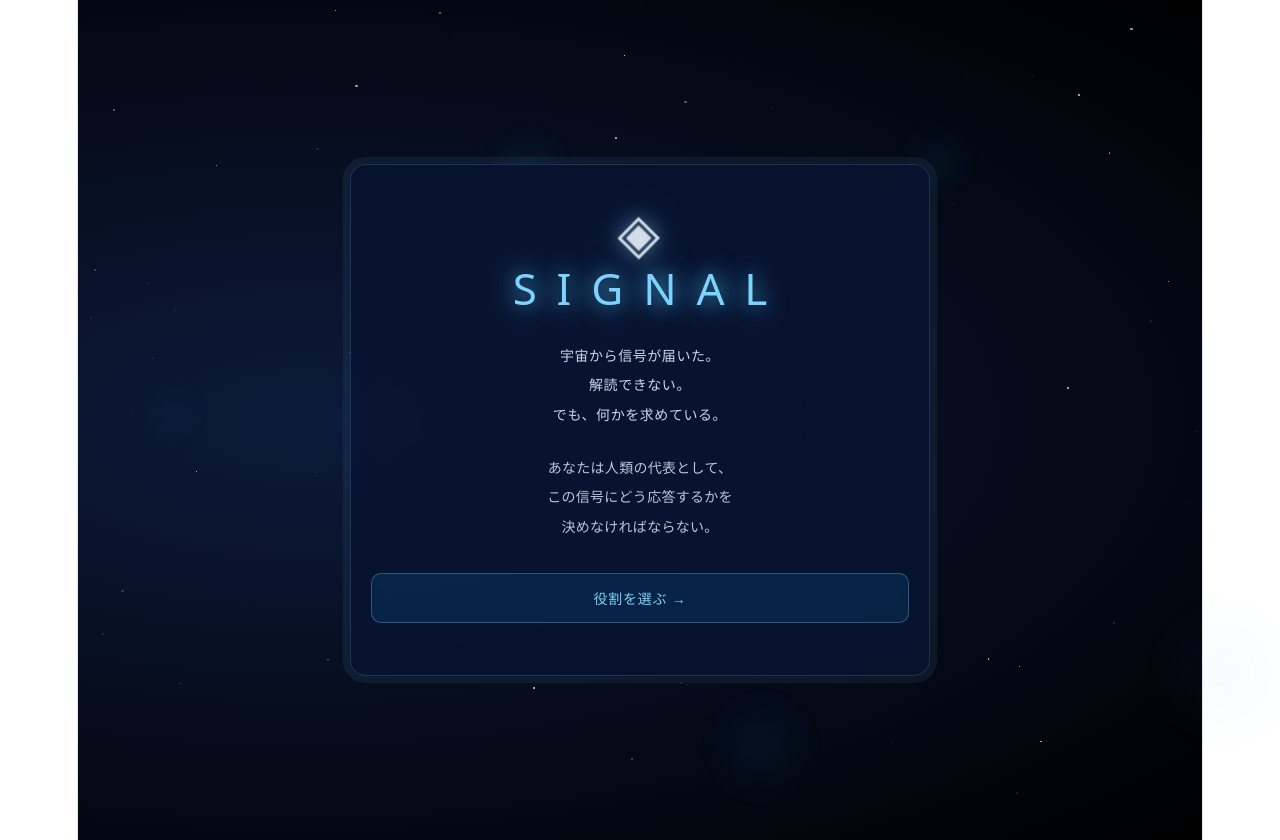
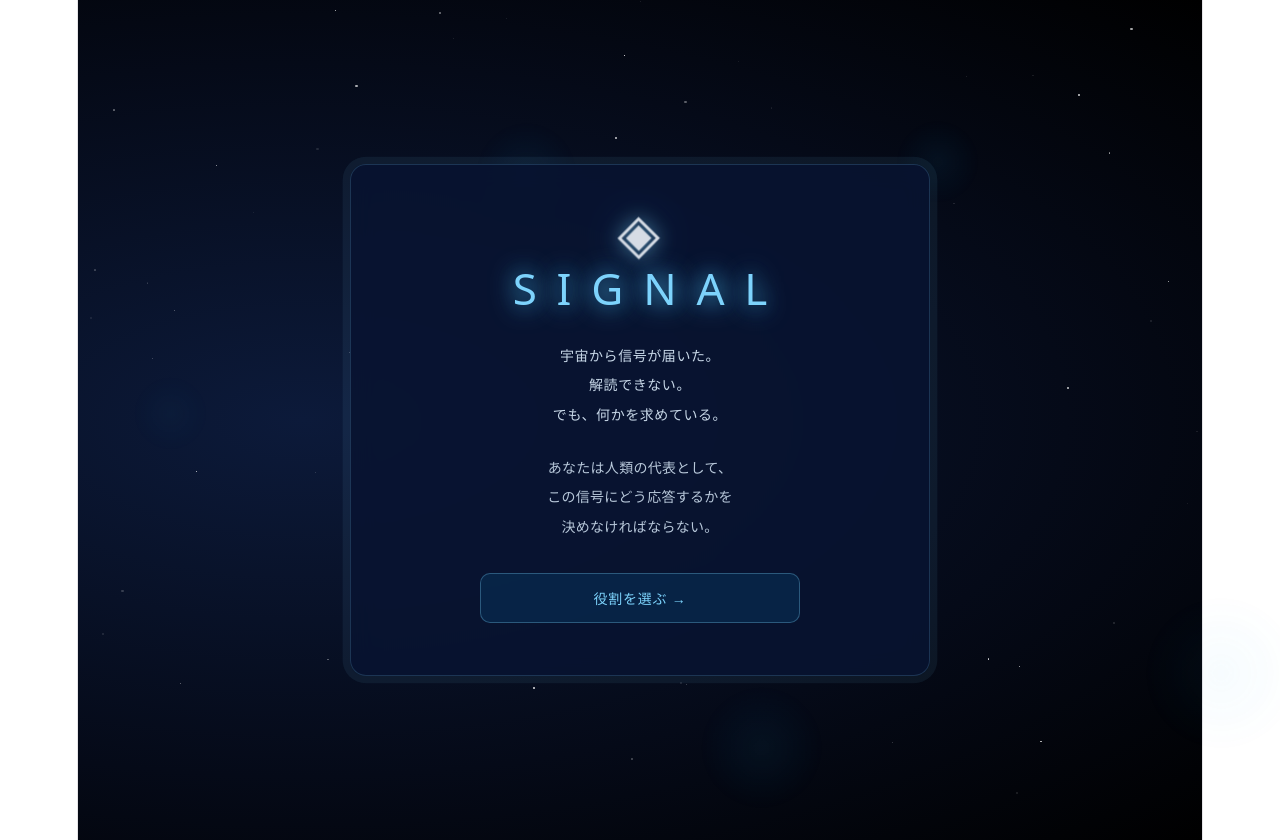
Before and after one commit to frtksk/signal-game, a React (Vite) app: page / in a window 1280 px wide. Both pictures are taken after a click on the element 640 px from the left and 420 px from the top of the page. Built offline with nearby package versions, Linux system fonts and the light colour scheme.

Commit message:
Update App.jsx

```diff
--- a/src/App.jsx
+++ b/src/App.jsx
@@ -578,6 +578,8 @@ function IntroScreen({onNext}){
         transform: revealed?"translateY(0)":"translateY(24px)",
         transition:"opacity 2.5s ease, transform 2.5s cubic-bezier(.16,1,.3,1)",
         pointerEvents: revealed?"auto":"none",
+        maxWidth:320,
+        margin:"0 auto",
       }}>
         <p style={{...s.subtitle,display:"flex",flexDirection:"column",gap:"0px"}}>
           <span>宇宙から信号が届いた。</span>
```
